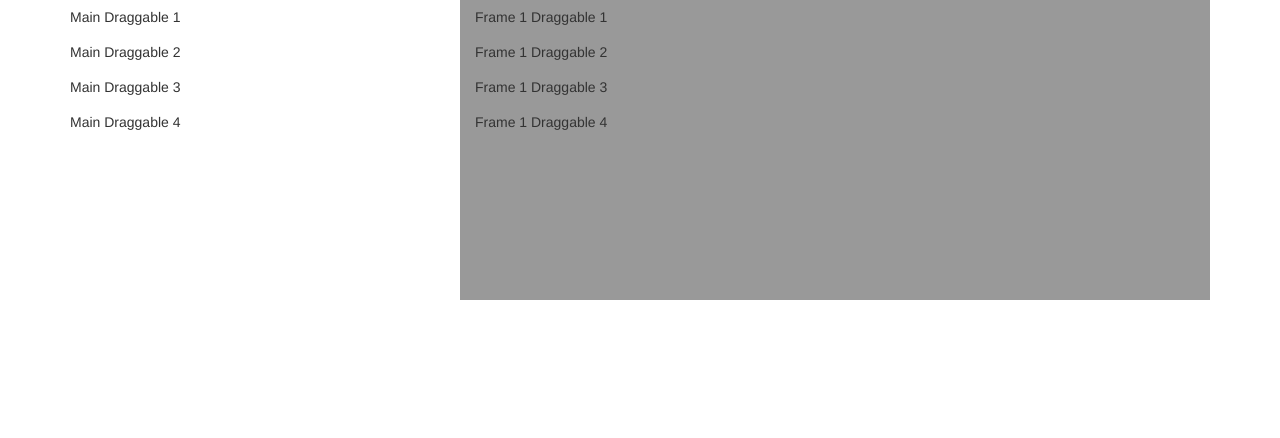
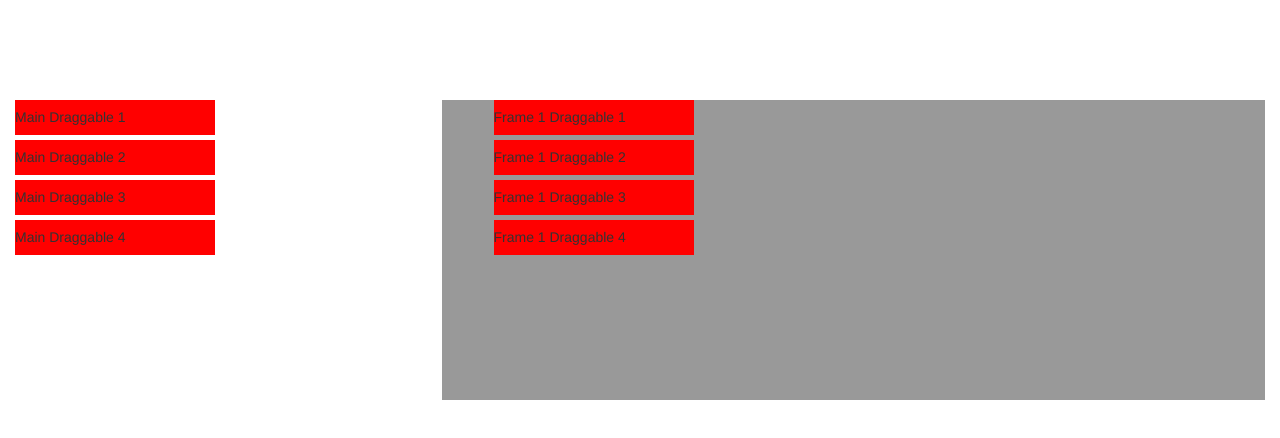
Before and after one commit to JFOC/xiframednd, a plain HTML site: page index.html in a window 1280 px wide. Drawn offline with nearby package versions, Linux system fonts and the light colour scheme.

Commit message:
Improved styling

```diff
--- a/css/shared.css
+++ b/css/shared.css
@@ -5,11 +5,20 @@ ul, li {
 	padding: 0px;
 }
 
+ul {
+	display: block;
+	width: 200px;
+}
+
 li {
 	line-height: 35px;
+	width: 200px;
+	background-color: red;
+	margin-bottom: 5px;
+	display: block;
 }
 
 li.drop-hover {
 	height: 35px;
-	border: 2px dashed red;
+	border: 2px dashed #fff;
 }
--- a/css/style.css
+++ b/css/style.css
@@ -1,8 +1,13 @@
 body {
-	/*padding-top: 100px;*/
+	padding-top: 100px;
 }
 
 iframe {
 	width: 100%;
 	height: 300px;
 }
+
+#frames, #frames li {
+	width: 100%;
+	background-color: transparent;
+}
--- a/index.html
+++ b/index.html
@@ -7,7 +7,7 @@
 </head>
 <body>
 
-	<div class="container">
+	<div class="container-fluid">
 
 		<div class="row">
 
```
